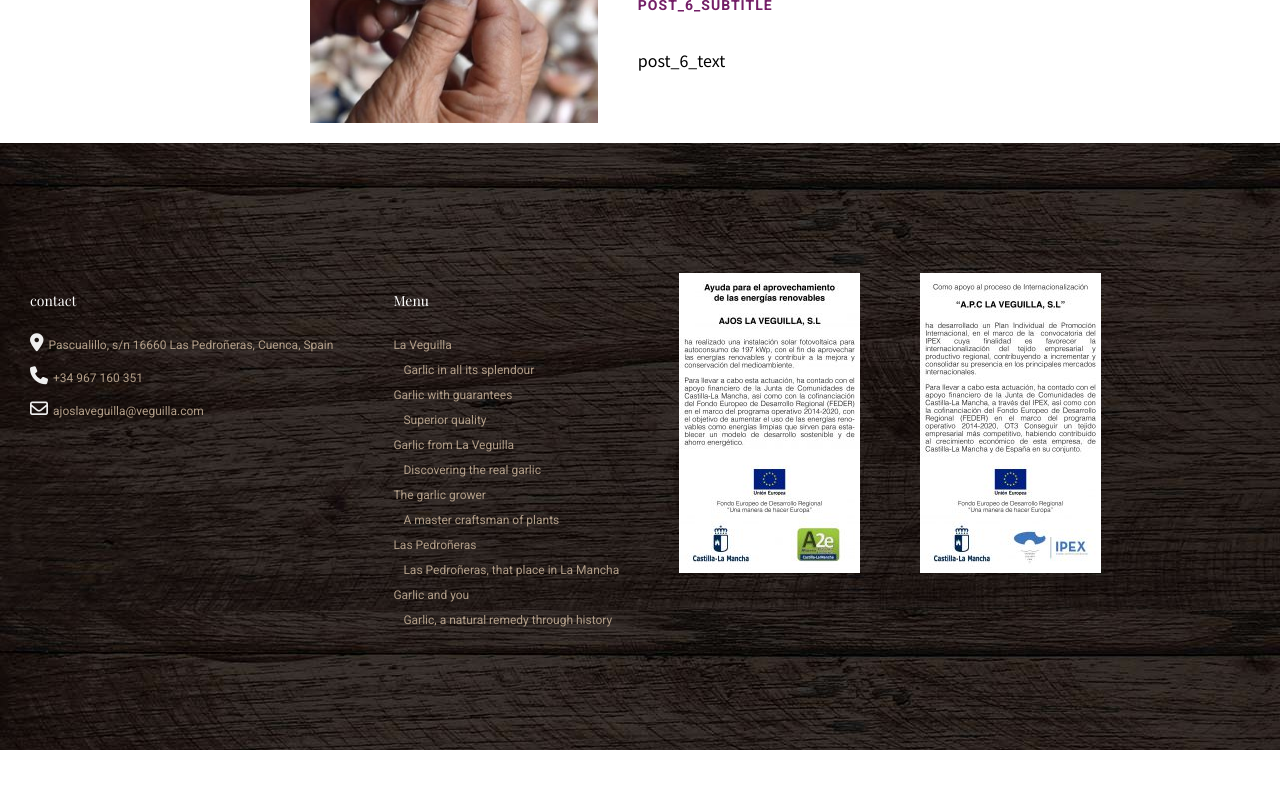
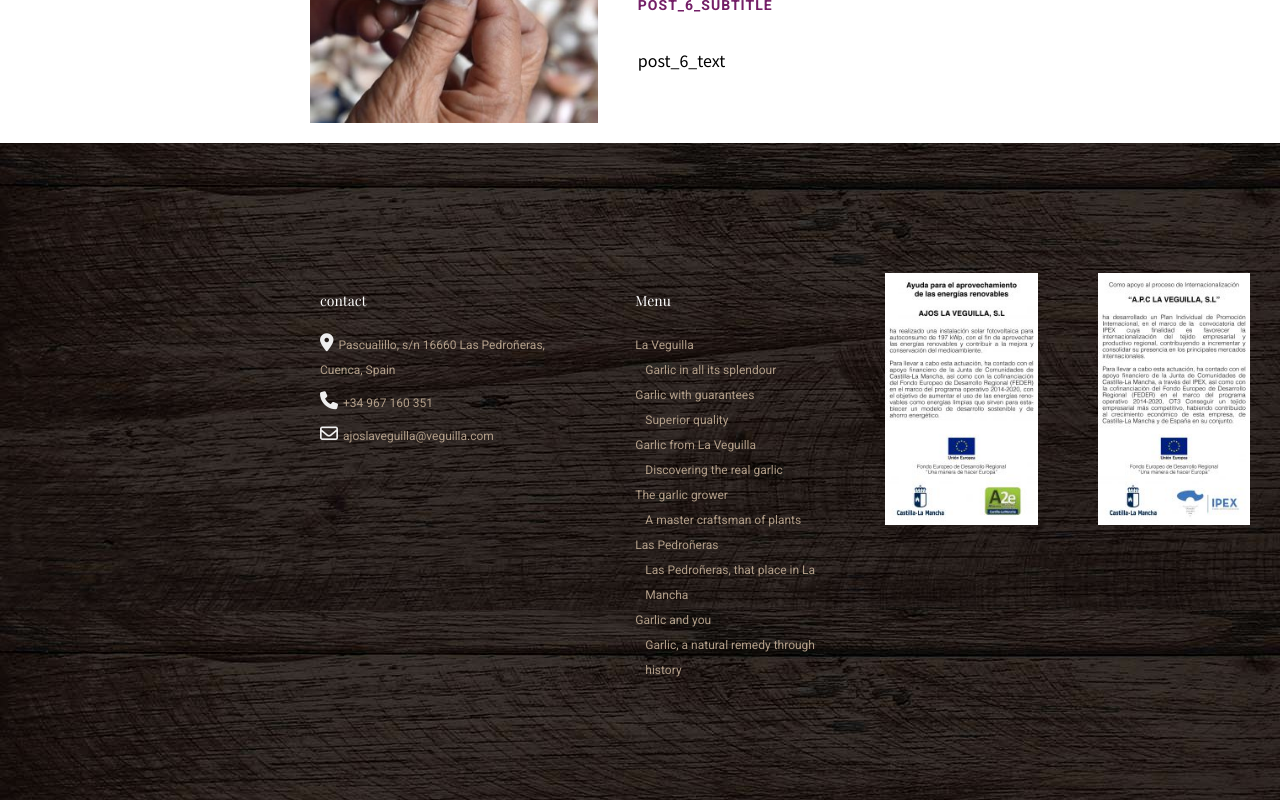
Before and after one commit to matejfeus/agroworld, a React (Create React App) app: page / in a window 1280 px wide. Shown: the part 2042-2842 px from the top of the page. Before the commit the page ends 2792 px from the top, so only its background shows below. Built offline with nearby package versions, Linux system fonts and the light colour scheme; a web font is replaced by a local one; what i18next-xhr-backend would draw is missing.

Commit message:
Fix footer margin when screen is smaller

```diff
--- a/src/components/Footer/Footer.module.css
+++ b/src/components/Footer/Footer.module.css
@@ -15,8 +15,8 @@
     margin-left: 0px;
 }
 
-@media screen and (min-width: 768px) {
-    .content {
+@media screen and (min-width: 1000px) {
+    .footer_inner {
         margin-left: 290px; /* Adjusted margin for desktop devices */
     }
 }
```
